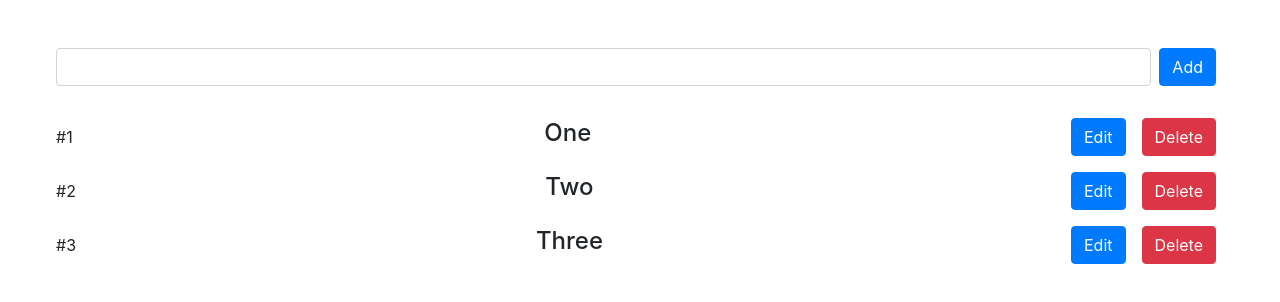
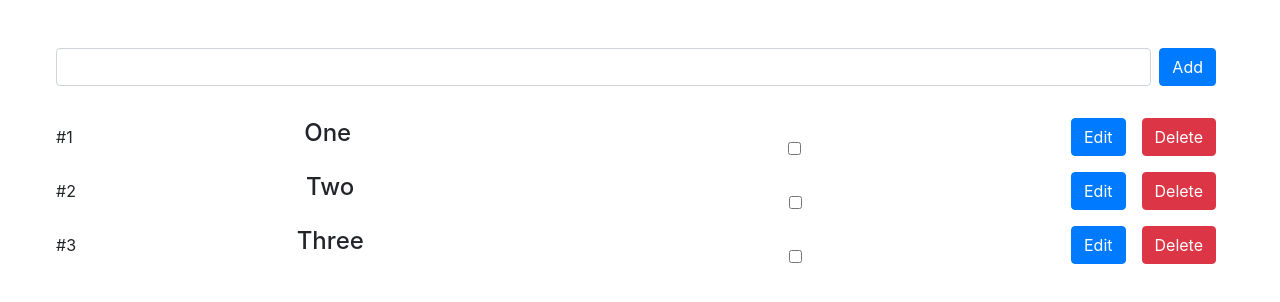
Before and after one commit to Leith-Gharbi/todolist, a React (Create React App) app: page / in a window 1280 px wide. Shown: the top 302 px of the page. Built offline with nearby package versions, Linux system fonts and the light colour scheme.

Commit message:
add checkbox  in components for updating the state when item is Done

```diff
--- a/src/components/TodoItem.jsx
+++ b/src/components/TodoItem.jsx
@@ -1,8 +1,8 @@
 import React, { useState } from 'react';
 import { useDispatch } from 'react-redux';
-import { deleteTodo, updateTodo } from '../redux/actions';
+import { deleteTodo, updateTodo,updateTodo_state } from '../redux/actions';
 
-const TodoItem = ({todo}) => {
+const TodoItem = ({ todo }) => {
   let dispatch = useDispatch();
   const [editable, setEditable] = useState(false);
 
@@ -14,7 +14,7 @@ const TodoItem = ({todo}) => {
         {console.log(todo)}
         {console.log(todo.id)}
         <div>#{todo.id.length > 1 ? todo.id[2] : todo.id}</div>
-        <div className="col">
+        {todo.done ?   <div className="col" style={{backgroundColor:"greenyellow"}}>
           {editable ? (
             <input
               type="text"
@@ -24,9 +24,68 @@ const TodoItem = ({todo}) => {
               onChange={(e) => setName(e.target.value)}
             />
           ) : (
-            <h4>{todo.name}</h4>
+            <div className="container">
+              <div className="row align-items-center">
+                <div className="col">
+                  <h4>{todo.name}</h4>
+                </div>
+                <div className="col">
+                  <input
+                    className="form-check-input"
+                    type="checkbox"
+                    onChange={() => {
+
+                      dispatch(
+                        updateTodo_state(
+                          todo.id
+                        )
+                      );
+                    }}
+                    checked={todo.done}
+                  />
+                </div>
+              </div>
+            </div>
           )}
         </div>
+
+    :   <div className="col">
+    {editable ? (
+      <input
+        type="text"
+        className="form-control"
+        placeholder={todo.name}
+        value={name}
+        onChange={(e) => setName(e.target.value)}
+      />
+    ) : (
+      <div className="container">
+        <div className="row align-items-center">
+          <div className="col">
+            <h4>{todo.name}</h4>
+          </div>
+          <div className="col">
+            <input
+              className="form-check-input"
+              type="checkbox"
+              onChange={() => {
+
+                dispatch(
+                  updateTodo_state(
+                    todo.id
+                  )
+                );
+              }}
+              checked={todo.done}
+            />
+          </div>
+        </div>
+      </div>
+    )}
+  </div>
+
+}
+
         <button
           className="btn btn-primary m-2"
           onClick={() => {
--- a/src/redux/actions.js
+++ b/src/redux/actions.js
@@ -1,6 +1,7 @@
 export const ADD_TODO ="ADD_TODO";
 export const DELETE_TODO="DELETE_TODO";
 export const UPDATE_TODO="UPDATE_TODO";
+export const UPDATE_TODO_STATE="UPDATE_TODO_STATE";
 
 export function addTodo(todo){
     return{
@@ -26,3 +27,8 @@ export function updateTodo(todoId){
     }
 
 }
+export function updateTodo_state(todoId){
+    return{
+        type:UPDATE_TODO_STATE,
+        payload:todoId,
+    }}
--- a/src/redux/reducer.js
+++ b/src/redux/reducer.js
@@ -1,4 +1,4 @@
-import { ADD_TODO, DELETE_TODO, UPDATE_TODO } from './actions';
+import { ADD_TODO, DELETE_TODO, UPDATE_TODO ,UPDATE_TODO_STATE} from './actions';
 
 import { todo } from './states';
 
@@ -13,6 +13,35 @@ export let reducer = (state = todo, action) => {
        newTodos = [...state];
       newTodos = newTodos.filter((todo) => todo.id != action.payload);
       return newTodos;
+
+      case UPDATE_TODO_STATE:
+        // newTodos = [...state];
+        // //newTodos = newTodos.filter((todo) => todo.id != action.payload);
+        // newTodos = newTodos.map(x => x.id==action.payload ? x.done=!x.done:x.done);
+        // return newTodos;
+
+        newTodos = [...state];
+        let indexx = -1;
+        for( let i =0 ;i<newTodos.length ; i++){
+            if(newTodos[i].id == action.payload){
+              indexx=i;
+                break;
+            }
+
+        }
+
+        if (indexx != -1){
+          const newValue=newTodos[indexx];
+          newValue.done=!newValue.done;
+         newTodos[indexx] =newValue;
+         return newTodos;
+
+        }
+        else
+        return newTodos;
+
+
+
     case UPDATE_TODO:
         newTodos = [...state];
        let index = -1;
--- a/src/redux/states.js
+++ b/src/redux/states.js
@@ -2,13 +2,16 @@ export let todo= [
     {
         id:1,
         name:"One",
+       done: false,
     },
     {
         id:2,
         name:"Two",
+        done: false,
     },
     {
         id:3,
         name:"Three",
+        done: false,
     }
 ]
```
